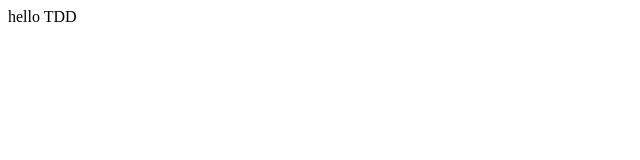
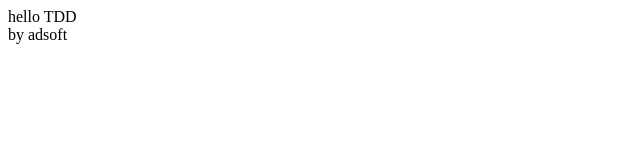
Before and after one commit to adsoftsito/tdd, a plain HTML site: page index.html in a window 1280 px wide. Shown: the full height of the page, 0-640 px from the left. Drawn offline with Linux system fonts and the light colour scheme.

Commit message:
Update index.html

```diff
--- a/index.html
+++ b/index.html
@@ -1,5 +1,6 @@
 <html>
   <body>
-    hello TDD
+    hello TDD <br>
+    by adsoft
   </body>
 </html>
```
